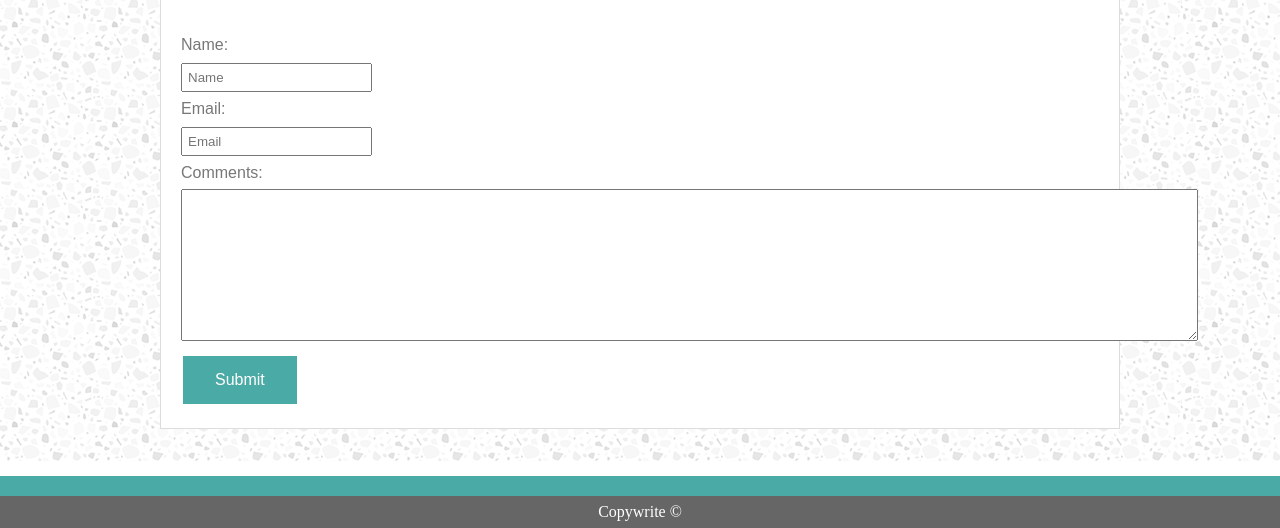
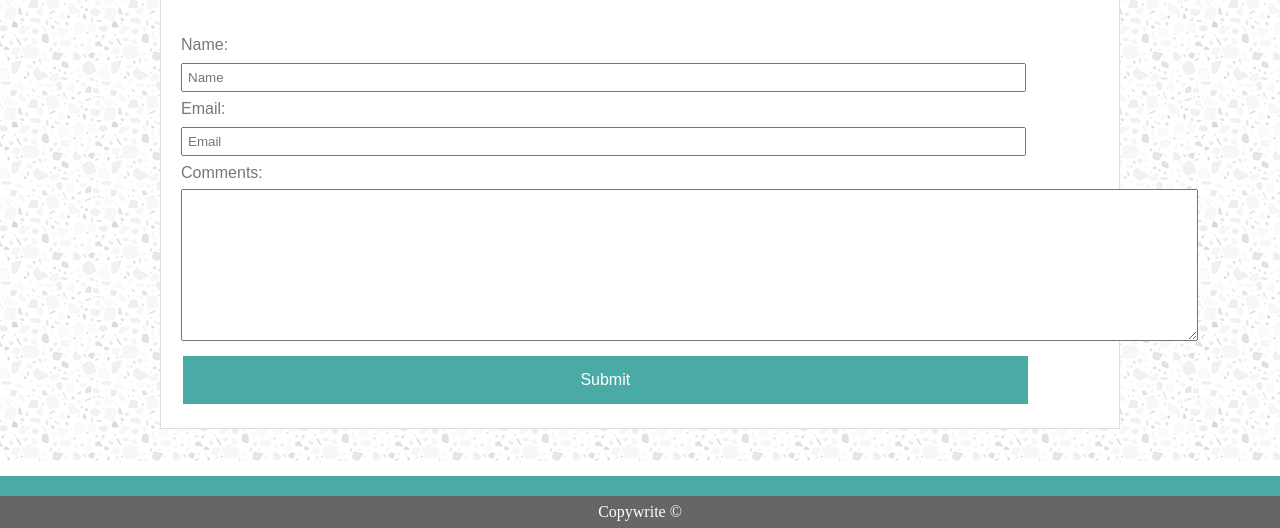
Before and after one commit to onealashley/responsive-portfolio, a plain HTML site: page contact.html in a window 1280 px wide. Shown: the part 272-800 px from the top of the page. Drawn offline with Linux system fonts and the light colour scheme.

Commit message:
final again

```diff
--- a/assets/css/style.css
+++ b/assets/css/style.css
@@ -104,6 +104,7 @@ footer p {
 
   input {
     padding:5px;
+    width: 92%;
   }
 
   .button {
```
